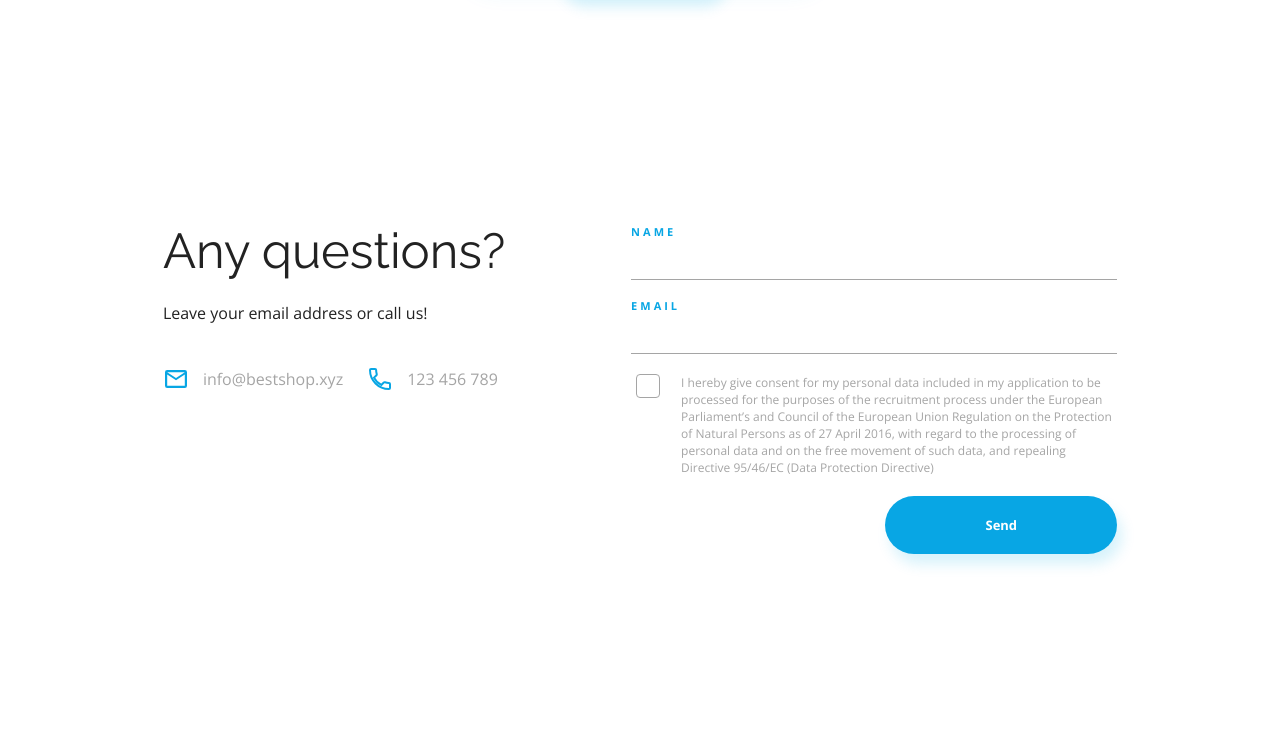
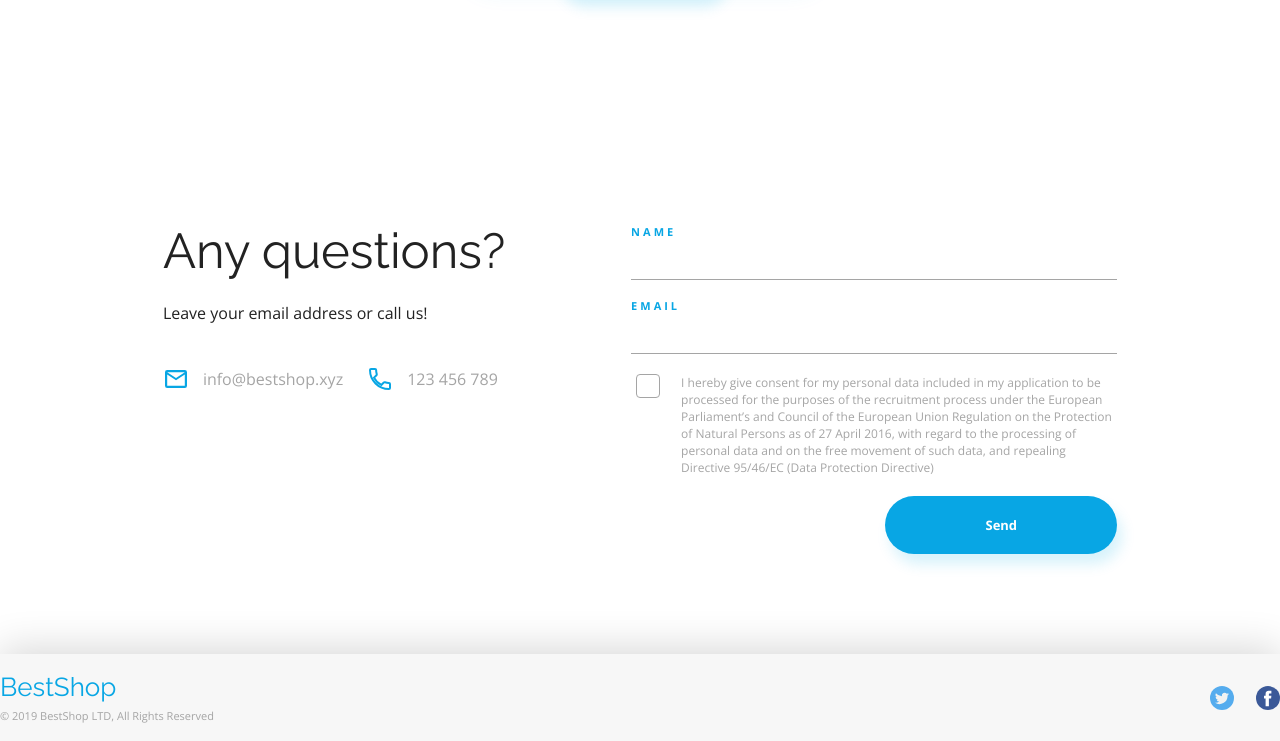
Before and after one commit to Vitzu/BestShop, a plain HTML site: page index.html in a window 1280 px wide. Shown: the part 3750-4491 px from the top of the page. Before the commit the page ends 4404 px from the top, so only its background shows below. Drawn offline with nearby package versions, Linux system fonts and the light colour scheme.

Commit message:
"footer" section completed

```diff
--- a/css/style.css
+++ b/css/style.css
@@ -100,7 +100,7 @@ button {
   justify-content: space-between;
 }
 
-.logo {
+.header__logo {
   font-family: Raleway, sans-serif;
   font-weight: 300;
   font-size: 32px;
@@ -609,3 +609,44 @@ button {
   padding: 20px 100px;
   box-shadow: 5px 10px 14px var(--element-shadow-color);
 }
+
+
+/* FOOTER */
+
+.footer {
+  position: relative;
+  display: flex;
+  justify-content: center;
+  width: 100%;
+  background: var(--secondary-bg-color);
+  box-shadow: 0 -5px 40px var(--menu-shadow-color);
+}
+
+.footer .wrapper {
+  justify-content: space-between;
+}
+
+.footer__logo {
+  margin: 20px 0;
+  display: flex;
+  flex-direction: column;
+}
+
+.footer__logo--link {
+  font-family: Raleway, sans-serif;
+  font-size: 26px;
+  color: var(--main-theme-color);
+}
+
+.copyright {
+  margin-top: 10px;
+  font-size: 11px;
+  color: var(--info-text-color);
+}
+
+.footer__social-links {
+  align-self: center;
+  display: flex;
+  justify-content: space-between;
+  min-width: 70px;
+}
--- a/index.html
+++ b/index.html
@@ -20,7 +20,7 @@
 
     <div class="container">
         <div class="wrapper">
-            <a href="index.html" class="logo">BestShop</a>
+            <a href="index.html" class="header__logo">BestShop</a>
 
             <nav class="page-nav">
                 <ul class="page-nav__list">
@@ -168,7 +168,7 @@
 
                     </ul>
 
-                    <a href="" class="button offer__button">Begin</a>
+                    <a href="#" class="button offer__button">Begin</a>
 
                 </div>
 
@@ -190,7 +190,7 @@
 
                     </ul>
 
-                    <a href="" class="button offer__button">Begin</a>
+                    <a href="#" class="button offer__button">Begin</a>
 
                 </div>
 
@@ -212,7 +212,7 @@
 
                     </ul>
 
-                    <a href="" class="button offer__button">Begin</a>
+                    <a href="#" class="button offer__button">Begin</a>
 
                 </div>
 
@@ -250,8 +250,7 @@
                     <input type="email" name="email" id="email" class="contact__input">
 
                     <input type="checkbox" name="consent" id="consent" class="contact--not-checkbox">
-                    <label for="consent" class="contact__consent"><span class="contact--checkbox"></span>I hereby give
-                        consent for my personal data included in my application to be processed for the purposes of the recruitment process under the European Parliament’s and Council of the European Union Regulation on the Protection of Natural Persons as of 27 April 2016, with regard to the processing of personal data and on the free movement of such data, and repealing Directive 95/46/EC (Data Protection Directive)</label>
+                    <label for="consent" class="contact__consent"><span class="contact--checkbox"></span>I hereby give consent for my personal data included in my application to be processed for the purposes of the recruitment process under the European Parliament’s and Council of the European Union Regulation on the Protection of Natural Persons as of 27 April 2016, with regard to the processing of personal data and on the free movement of such data, and repealing Directive 95/46/EC (Data Protection Directive)</label>
 
                     <button type="submit" class="button button__main-theme contact__button">Send</button>
 
@@ -265,5 +264,31 @@
 
 </main>
 
+<footer class="footer">
+
+    <div class="container">
+
+        <div class="wrapper">
+
+            <div class="footer__logo">
+
+                <a href="index.html" class="footer__logo--link">BestShop</a>
+                <p class="copyright">© 2019 BestShop LTD, All Rights Reserved</p>
+
+            </div>
+
+            <div class="footer__social-links">
+
+                <a href="#"><img src="./assets/Twitter.svg" alt="twitter icon"></a>
+                <a href="#"><img src="./assets/Facebook.svg" alt="facebook icon"></a>
+
+            </div>
+
+        </div>
+
+    </div>
+
+</footer>
+
 </body>
 </html>
```
